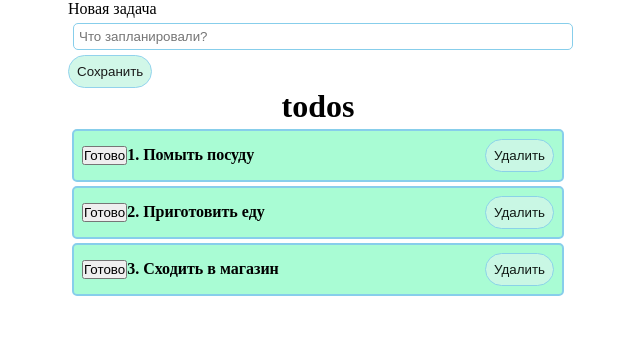
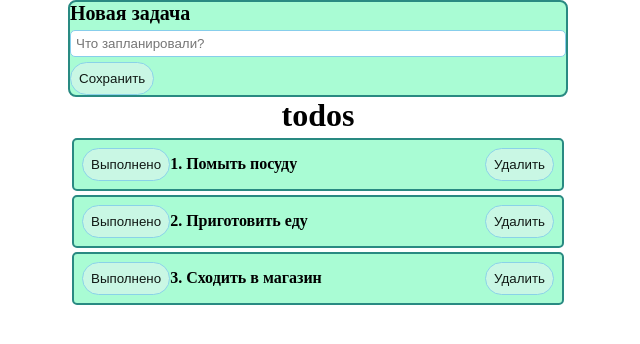
Before and after one commit to botalovv/todo-list, a React (Create React App) app: page / in a window 1280 px wide. Shown: the top 344 px of the page, without its empty margins (322-962 px from the left). Built offline with nearby package versions, Linux system fonts and the light colour scheme.

Commit message:
Немного изменил стили, реализовал отметки выполненных задач

```diff
--- a/src/App.js
+++ b/src/App.js
@@ -17,9 +17,6 @@ function App() {
     setItems([...items, newItem])
     }
 
-   let performedMark = () => {
-
-    }
 
     const removeTask = (item) => {
         setItems(items.filter(itm => itm.id !== item.id))
--- a/src/components/Item.jsx
+++ b/src/components/Item.jsx
@@ -1,12 +1,23 @@
-import React from 'react';
+import React, {useState} from 'react';
 import MyButton from "./UI/buttons/MyButton";
 
 const Item = (props) => {
 
+    const [isActive, setIsActive] = useState(false)
+
+
+    const performedMark = () => {
+        setIsActive(current => !current);
+    }
     return (
-        <div className="item">
+        <div className="item" style={{
+            backgroundColor: isActive ? 'gray' : '',
+            textDecoration: isActive ? 'line-through' : '',
+        }}>
             <div className="item__content">
-                <button>Готово</button>
+                <MyButton onClick={performedMark}>
+                    Выполнено
+                </MyButton>
                 <strong>{props.number}. {props.item.title}</strong>
             </div>
             <div className="item__btns">
--- a/src/components/ItemList.jsx
+++ b/src/components/ItemList.jsx
@@ -1,7 +1,7 @@
 import React from 'react';
 import Item from "./Item";
 
-const ItemList = ({items, title, remove}) => {
+const ItemList = ({items, title, remove, performed}) => {
     return (
         <div>
             <h1 style={{textAlign: 'center'}}>
--- a/src/components/UI/input/MyInput.module.css
+++ b/src/components/UI/input/MyInput.module.css
@@ -1,7 +1,7 @@
 .myInput {
     width: 100%;
     padding: 5px;
-    margin: 5px;
+    margin: 5px 0px 5px 0px;
     border: 1px solid skyblue;
     border-radius: 5px;
 }
--- a/src/styles/App.css
+++ b/src/styles/App.css
@@ -17,7 +17,7 @@
 .item {
     display: flex;
     padding: 8px;
-    border: 2px solid skyblue;
+    border: 2px solid #298a82;
     border-radius: 5px;
     justify-content: space-between;
     align-items: center;
@@ -25,3 +25,15 @@
     margin: 4px;
     text-align: center;
 }
+
+label {
+    text-align: center;
+    font-size: 20px;
+    font-weight: 600;
+}
+
+form {
+    border: 2px solid #298a82;
+    border-radius: 8px;
+    background-color: #a9fcd4;
+}
```
Also changed, not shown: src/components/UI/buttons/DoneButton.jsx (deleted, +0 -11 lines).
